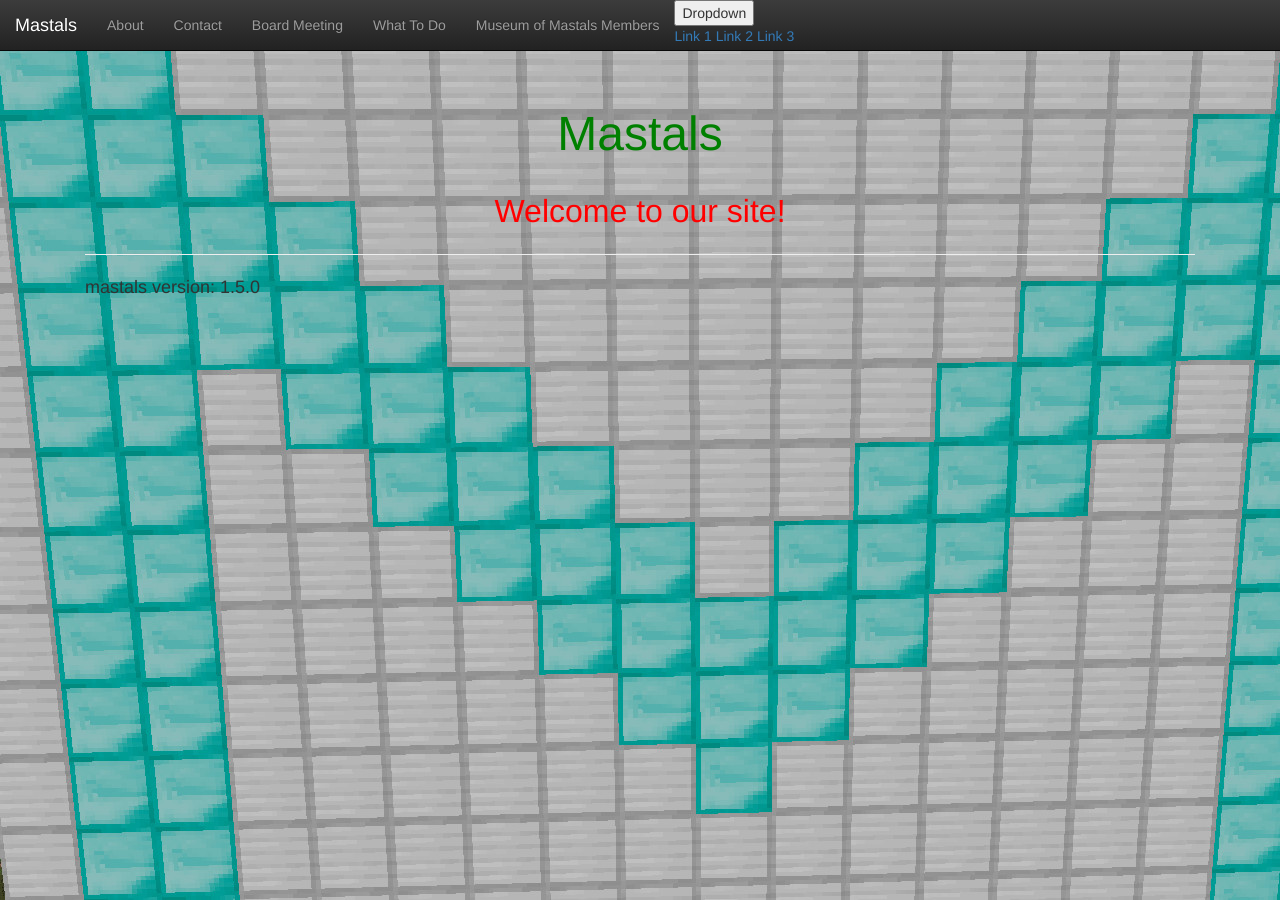
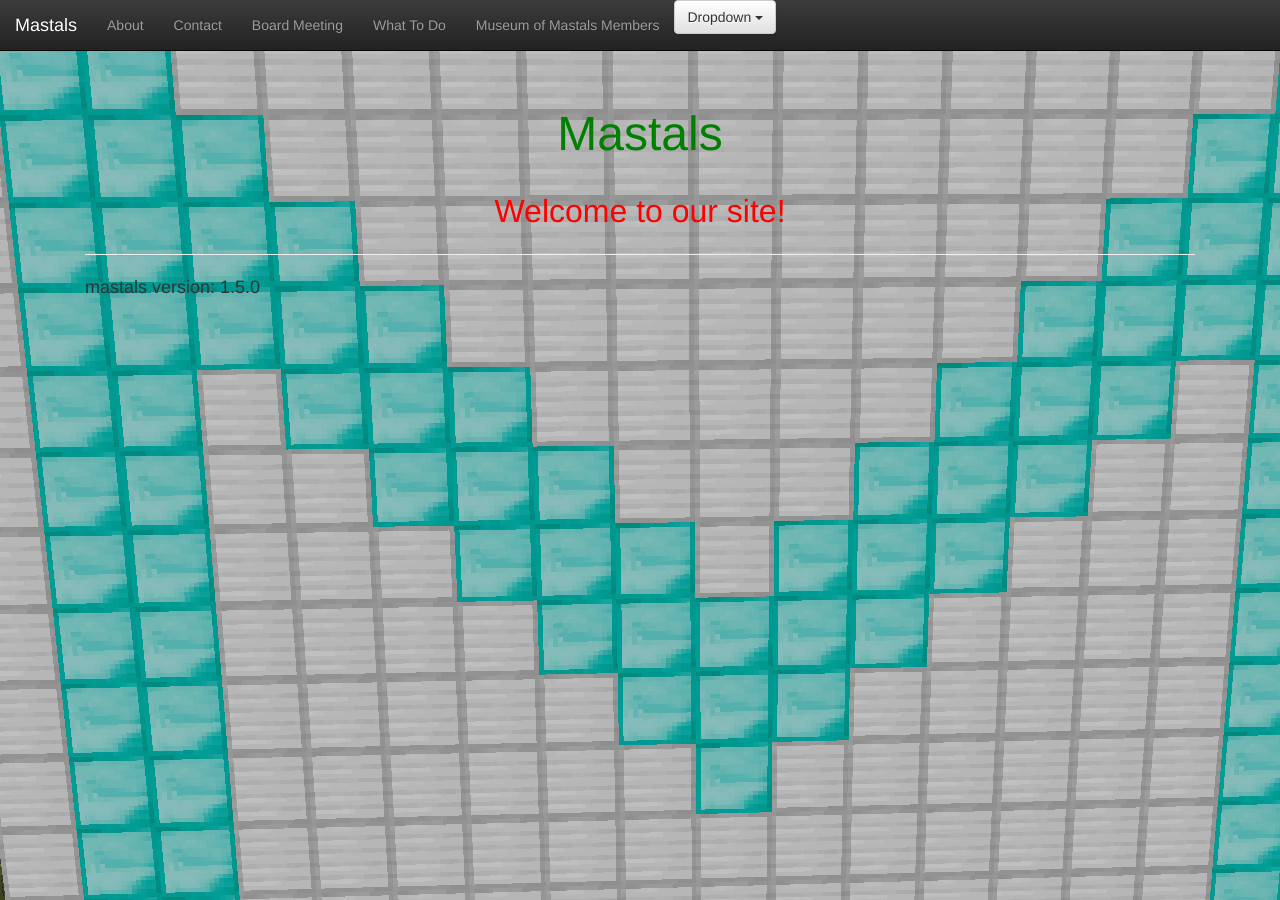
Before and after one commit to mastals/mastals.github.io, a Jekyll site: the page built from index.html, in a window 1280 px wide. Built offline with Jekyll 4.4.1, drawn with Linux system fonts in a browser that asks for light colours.

Commit message:
Update default.html

```diff
--- a/_layouts/default.html
+++ b/_layouts/default.html
@@ -36,18 +36,20 @@
             <li><a href="/museum-of-mastals-members/">Museum of Mastals Members</a></li>
           </ul>
 
-          <div class="dropdown">
-  <button onclick="myFunction()" class="dropbtn">Dropdown</button>
-  <div id="myDropdown" class="dropdown-content">
-    <a href="#">Link 1</a>
-    <a href="#">Link 2</a>
-    <a href="#">Link 3</a>
-  </div>
+<div class="dropdown">
+  <button class="btn btn-default dropdown-toggle" type="button" id="dropdownMenu1" data-toggle="dropdown" aria-haspopup="true" aria-expanded="true">
+    Dropdown
+    <span class="caret"></span>
+  </button>
+  <ul class="dropdown-menu" aria-labelledby="dropdownMenu1">
+    <li><a href="#">Action</a></li>
+    <li><a href="#">Another action</a></li>
+    <li><a href="#">Something else here</a></li>
+    <li role="separator" class="divider"></li>
+    <li><a href="#">Separated link</a></li>
+  </ul>
 </div>
 
-
-             </ul>
-          </div>
         </div><!--/.nav-collapse -->
       </div>
     </nav>
```
